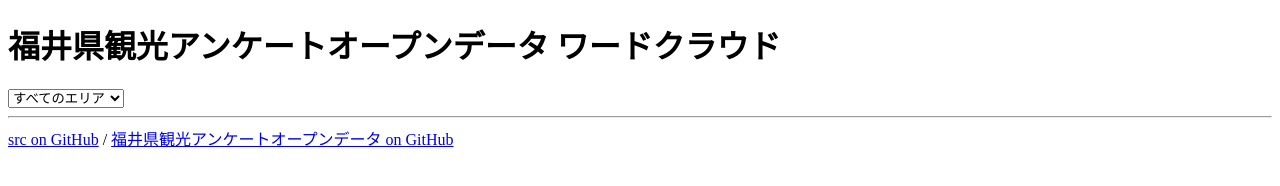
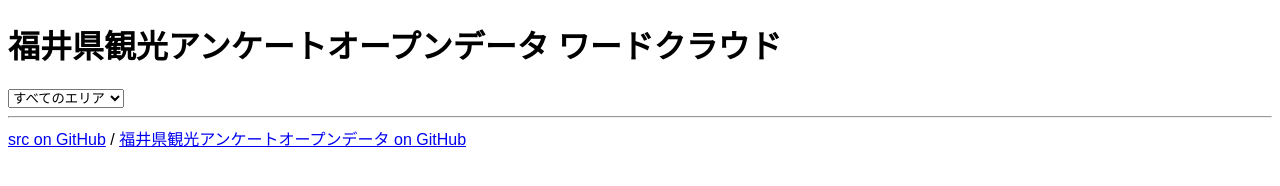
Before and after one commit to code4fukui/fukui-kanko-wordcloud, a plain HTML site: page index.html in a window 1280 px wide. Drawn offline with Linux system fonts and the light colour scheme.

Commit message:
set font-family

```diff
--- a/index.html
+++ b/index.html
@@ -76,5 +76,11 @@ show();
 selarea.onchange = () => show();
 
 </script>
+
+<style>
+body {
+  font-family: sans-serif;
+}
+</style>
 </body>
 </html>
```
